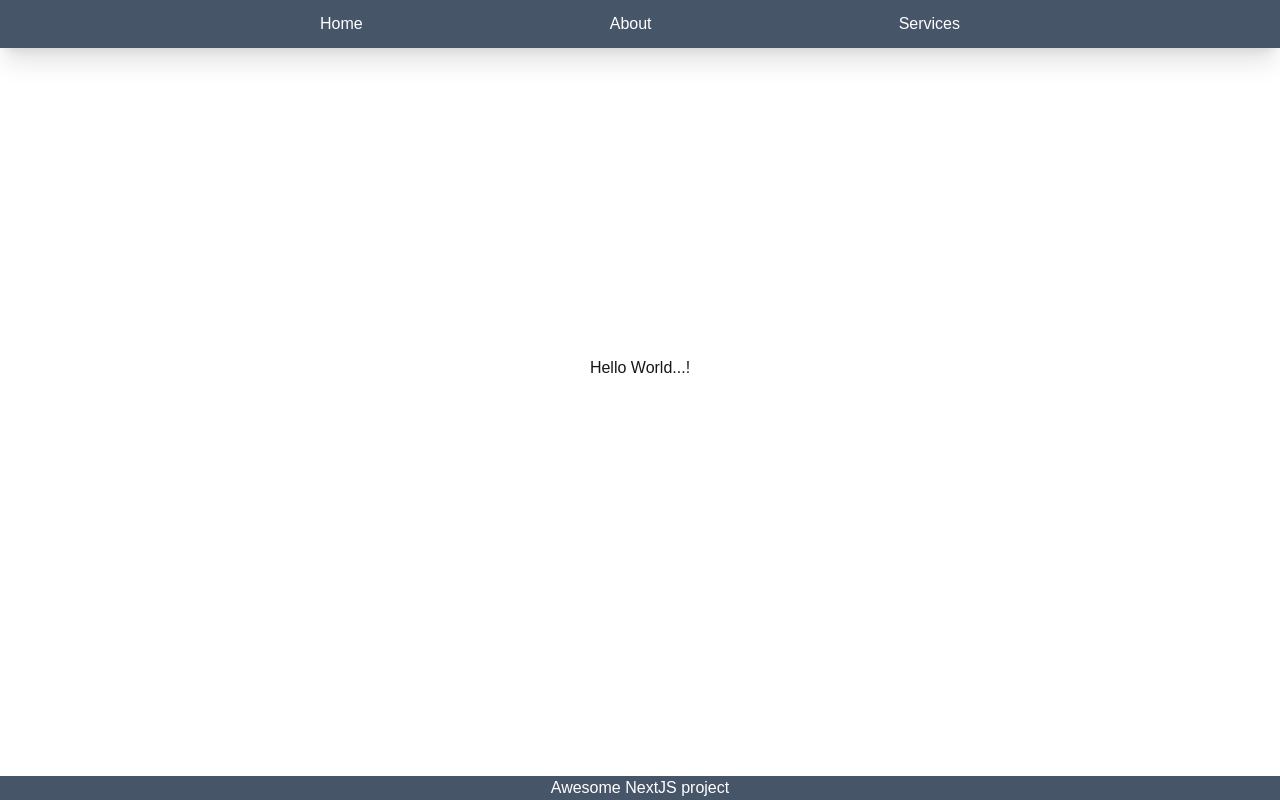
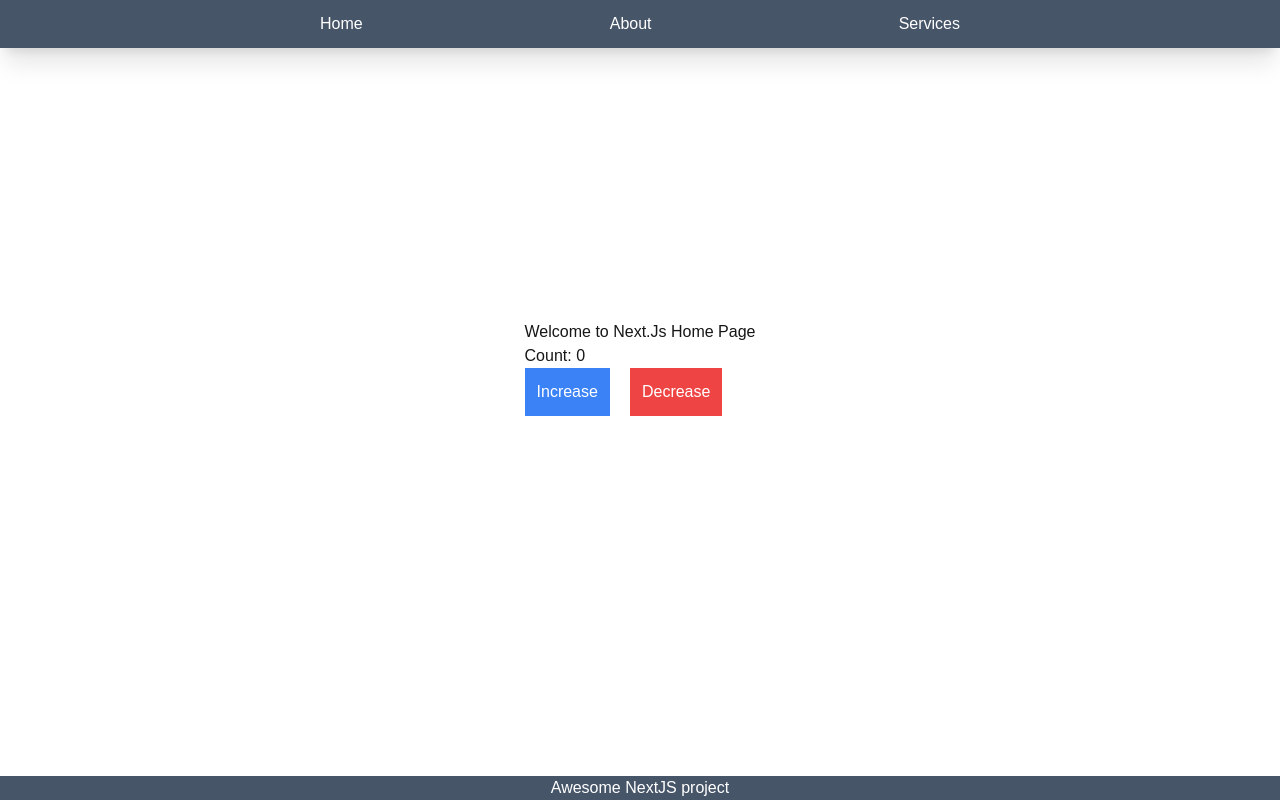
Before and after one commit to Irfankhan20/basic-practice-nextjs, a Next.js app: page / in a window 1280 px wide. Built offline with nearby package versions, Linux system fonts and the light colour scheme.

Commit message:
server & client component clear

```diff
--- a/src/app/page.js
+++ b/src/app/page.js
@@ -1,9 +1,14 @@
-import Image from "next/image";
+import Counter from "@/components/Counter/Counter";
 
-export default function Home() {
+const HomePage = () => {
+  console.log("hello world");
+
   return (
     <div>
-      <h1>Hello World...!</h1>
+      <h1>Welcome to Next.Js Home Page</h1>
+      <Counter></Counter>
     </div>
   );
-}
+};
+
+export default HomePage;
--- /dev/null
+++ b/src/components/Counter/Counter.jsx
@@ -0,0 +1,28 @@
+"use client";
+import React, { useState } from "react";
+
+const Counter = () => {
+  const [couter, setCounter] = useState(0);
+  return (
+    <div>
+      <p>Count: {couter}</p>
+
+      <div className="flex gap-5">
+        <button
+          className="bg-blue-500 hover:bg-blue-700 p-3 text-white"
+          onClick={() => setCounter(couter + 1)}
+        >
+          Increase
+        </button>
+        <button
+          className="bg-red-500 hover:bg-red-700 p-3 text-white"
+          onClick={() => setCounter(couter - 1)}
+        >
+          Decrease
+        </button>
+      </div>
+    </div>
+  );
+};
+
+export default Counter;
```
